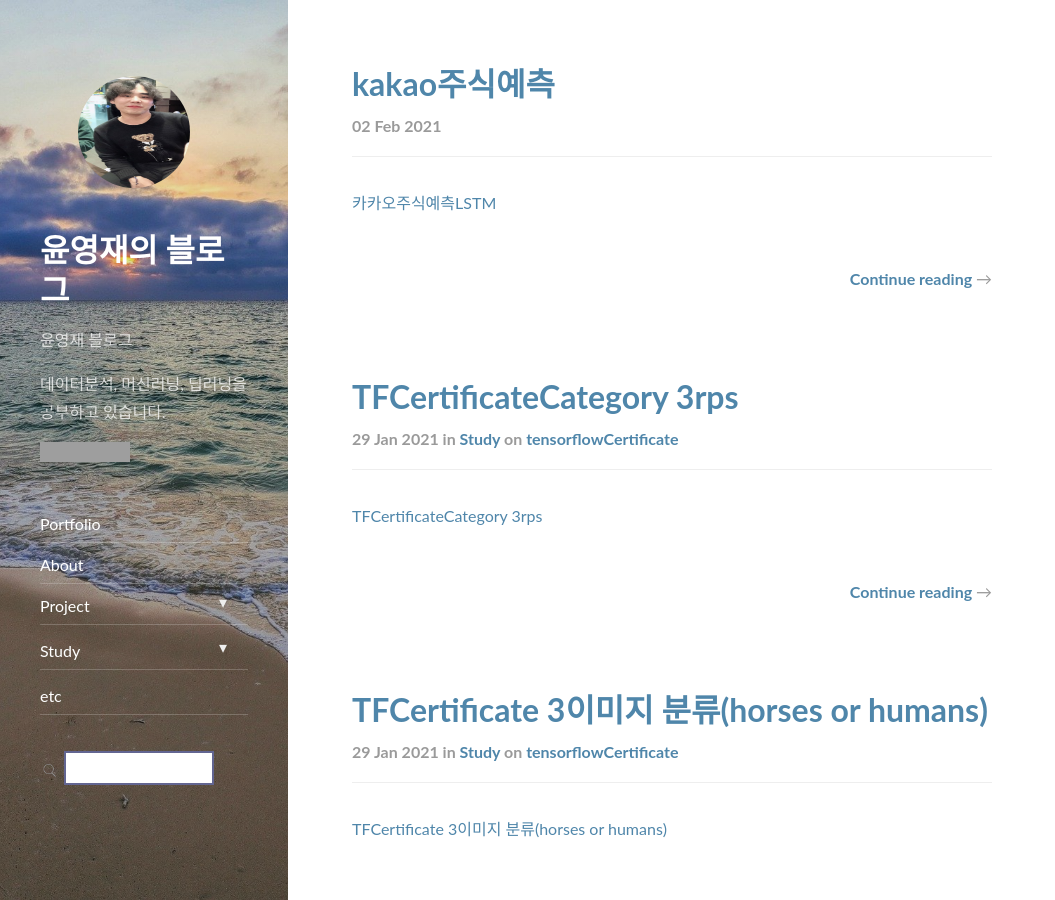
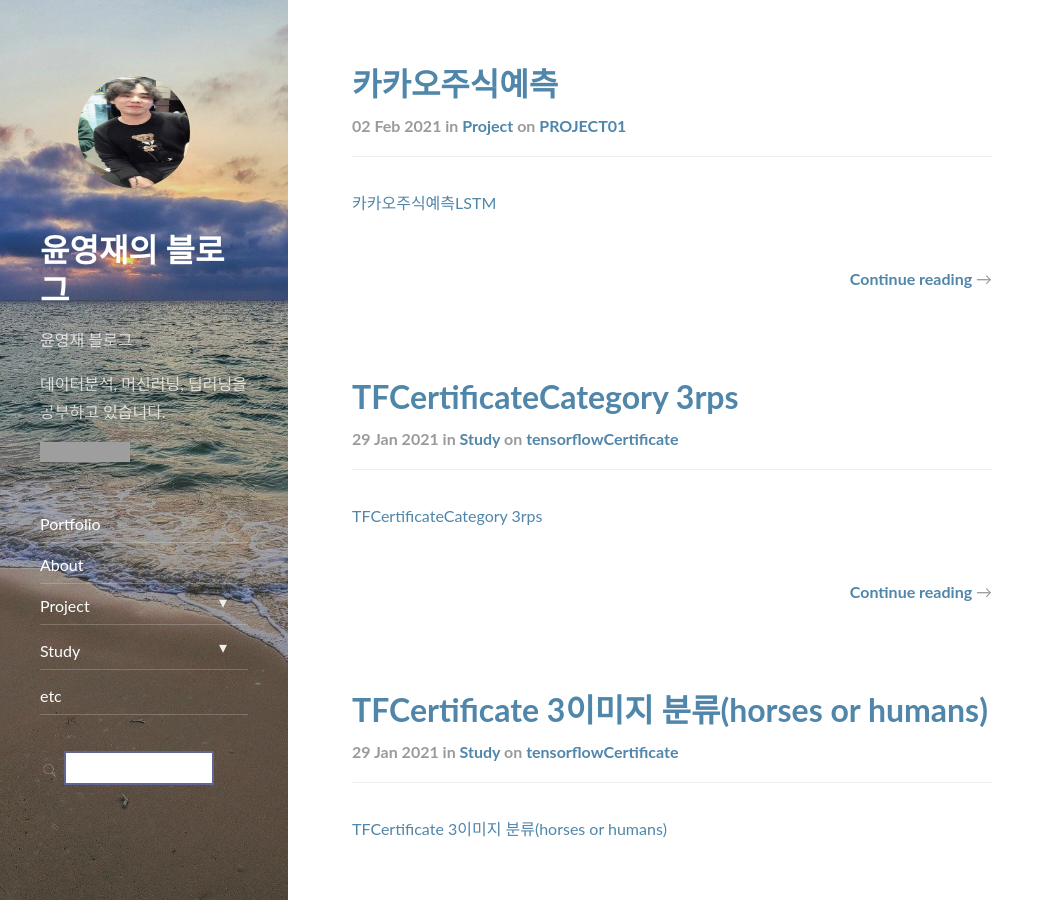
Before and after one commit to dudwo1490/dudwo1490.github.io, a Jekyll site: the page built from index.html, in a window 1280 px wide and 900 px high. Shown: the whole window, without its empty margins (0-1055 px from the left). Built offline with Jekyll 4.4.1, drawn with Linux system fonts in a browser that asks for light colours; nearby versions of some CDN libraries; the list of posts is cut into pages by our own code; grey boxes are pictures that could not be loaded.

Commit message:
ㅋㅌㅊㅍ

```diff
--- a/_posts/study/2021-02-02-kakao.md
+++ b/_posts/study/2021-02-02-kakao.md
@@ -1,5 +1,10 @@
 ---
-title: kakao주식예측
+layout: post
+title:  카카오주식예측
+subtitle:   카카오주식예측
+categories: project
+tags: project01
+comments: true
 ---
 
 [카카오주식예측LSTM](https://colab.research.google.com/drive/1XKAwVyHXktpgg1sgZ4frUDXq7uKk_-ZR#scrollTo=S4frjgv7DRtW)
```
